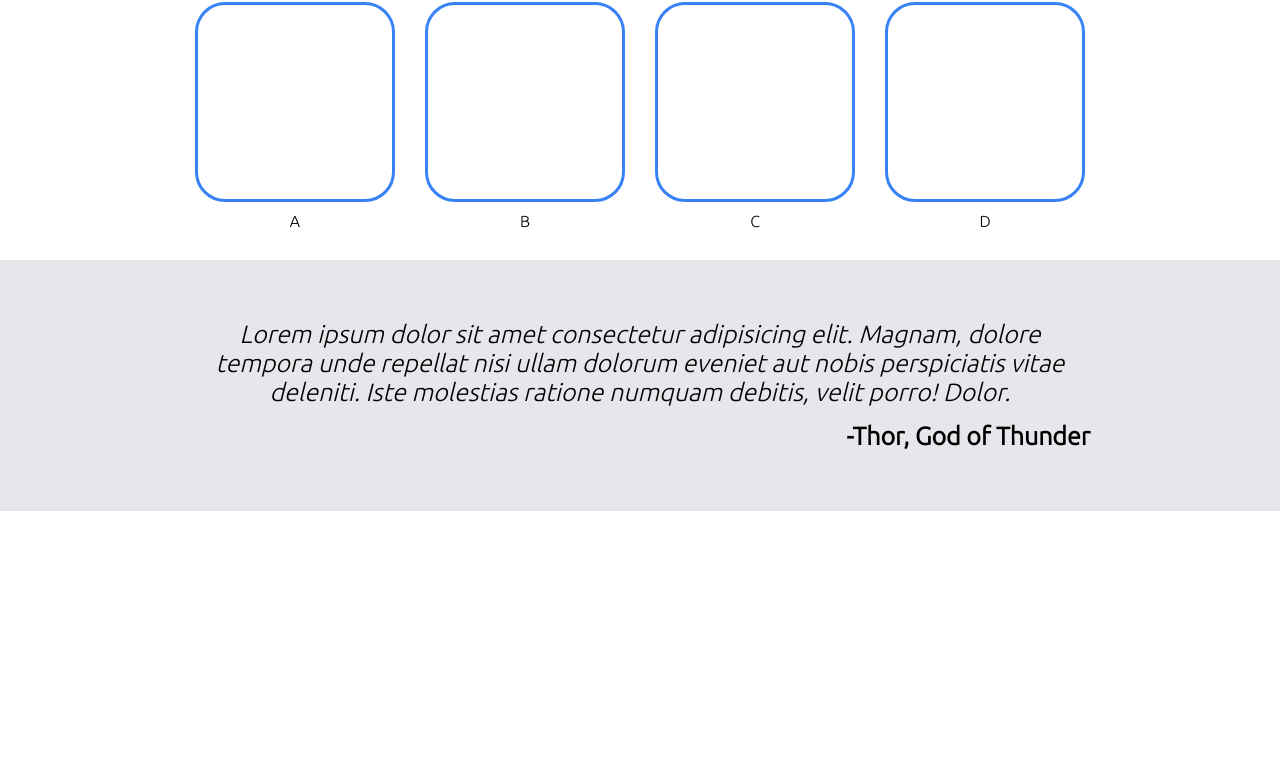
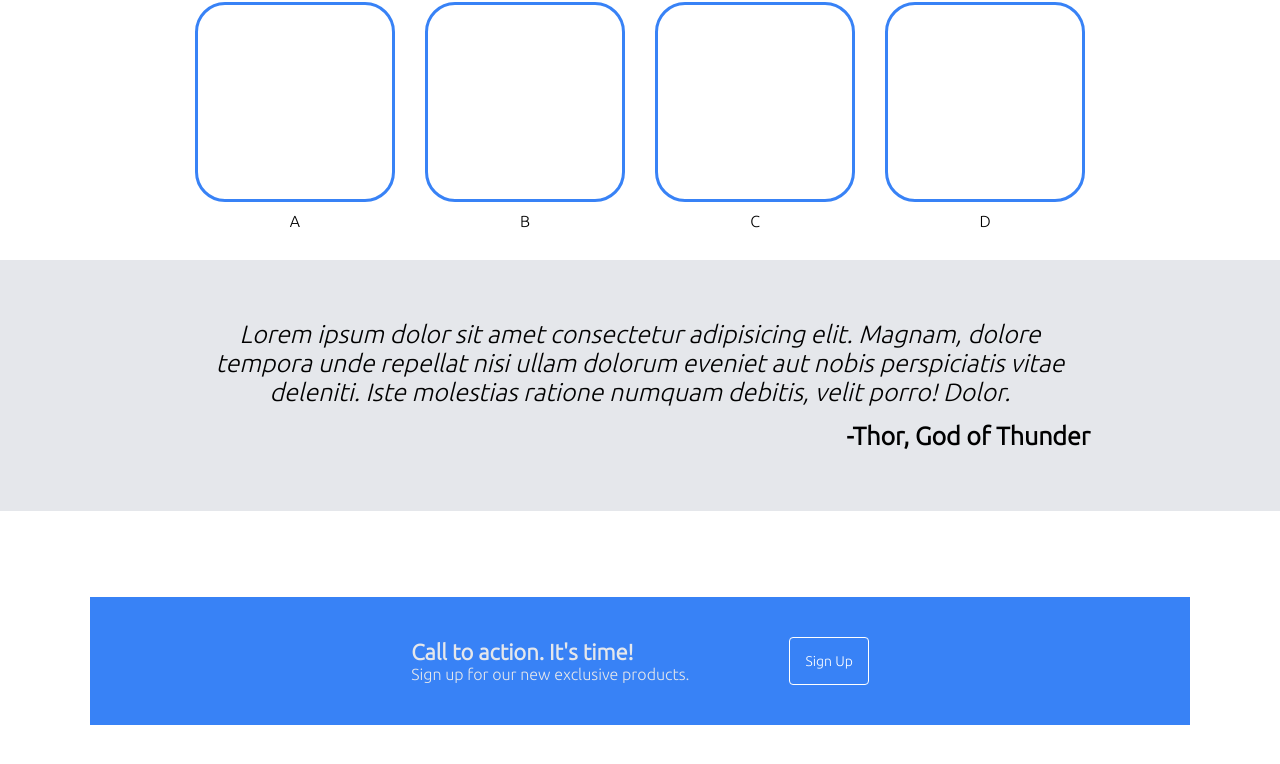
Before and after one commit to renewedmoorbool/odin-landing-page, a plain HTML site: page index.html in a window 1280 px wide. Shown: the part 706-1470 px from the top of the page. Before the commit the page ends 1217 px from the top, so only its background shows below. Drawn offline with Linux system fonts and the light colour scheme.

Commit message:
Add CTA section

```diff
--- a/index.html
+++ b/index.html
@@ -93,16 +93,17 @@
 
     </div>
 
+    <div class = 'cta-wrapper'>
+        <div class = 'cta'>
+            <div class = 'cta-left'>
+                <p class = 'cta-time'> Call to action. It's time!         </p>
+                <p> Sign up for our new exclusive products.               </p>
+            </div>
 
+            <button class = 'cta-right'> Sign Up </button>
+        </div>
+    </div>
 
-
-
-
-
-
-
-
-    <div class = 'cta'>     </div>
     <div class = 'footer'>  </div>
 </body>
 
--- a/style.css
+++ b/style.css
@@ -7,6 +7,11 @@
     box-sizing: border-box;
 
     font-family: 'Ubuntu', sans-serif;
+}
+
+body {
+    display: flex;
+    flex-direction: column;
 }
 
 /* Header section */
@@ -147,3 +152,41 @@ ul {
     font-style: normal;
     margin-top: 15px;
 }
+
+/* CTA Section */
+
+.cta-wrapper {
+    display: flex;
+    justify-content: center;
+    align-items: center;
+    height: 300px;
+}
+
+.cta {
+    display: flex;
+    background-color: #3882F6;
+    color: #E5E7EB;
+
+    justify-content: center;
+    align-items: center;
+
+    width: 1100px;
+    padding: 40px;
+    gap: 100px;
+}
+
+.cta-time {
+    font-weight: bold;
+    font-size: 22px;
+}
+
+.cta-right {
+    border: 1px solid white;
+    border-radius: 4px;
+    background: none;
+    padding: 15px;
+
+    color: white;
+    font-size: 14px;
+    cursor: pointer;
+}
```
